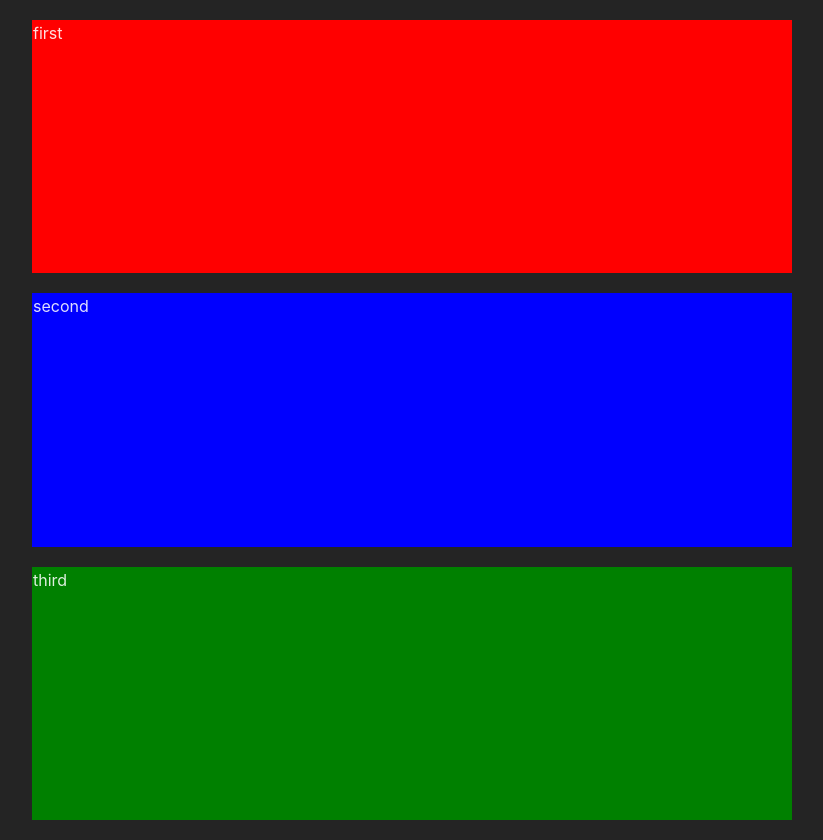
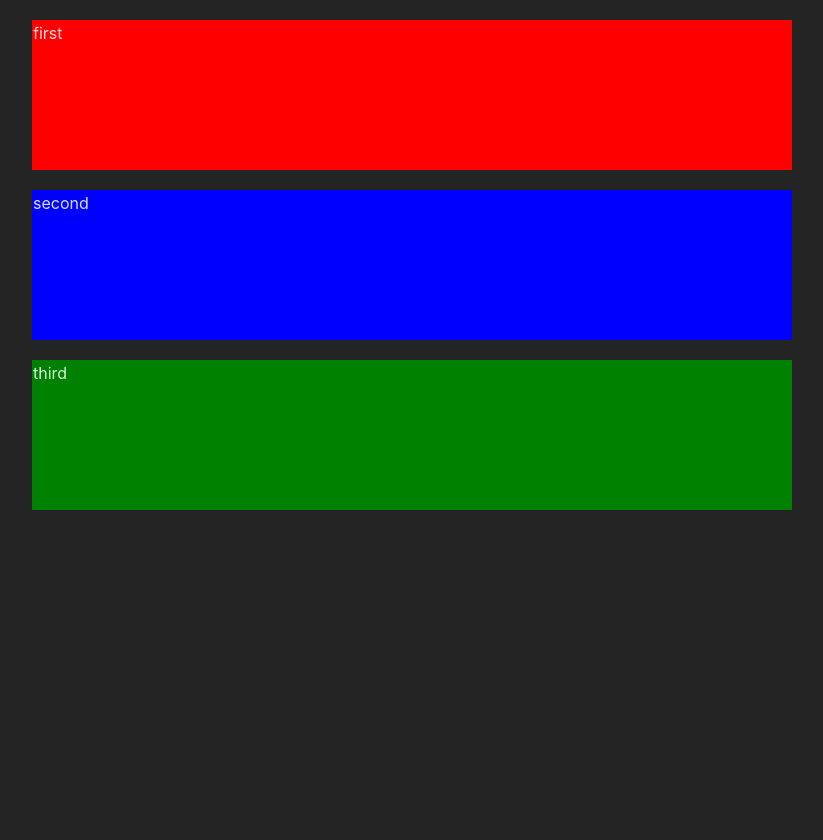
Before and after one commit to Harsh244007/dynamic-div, a Preact app: page / in a window 1280 px wide. Shown: the whole page, without its empty margins (228-1051 px from the left). After the commit the page ends 800 px from the top, so only its background shows below. Built offline with nearby package versions, Linux system fonts and the light colour scheme.

Commit message:
* Updated Code.

```diff
--- a/src/app.tsx
+++ b/src/app.tsx
@@ -16,7 +16,7 @@ const App = () => {
   };
 
   return (
-    <div className={`grid ${expanded.value && "uniqueGrid"} gap-5 w-full h-screen`}>
+    <div className={`flex flex-wrap justify-center ${expanded.value && "uniqueGrid"} gap-5 w-full `}>
       {divItems.map((divItem, index) => (
         <div key={divItem.id} className={`border bg-${divItem.color}-500 cursor-pointer`} onClick={() => handleClickDiv(index)}>
           <p>{divItem.name}</p>
--- a/src/index.css
+++ b/src/index.css
@@ -39,7 +39,7 @@ body * {
   background-color: var(--color);
   border-color: var(--color);
 }
-.grid{
+/* .grid{
   grid-template-columns: auto;
   transition: 2s;
   grid-template-rows: auto auto auto;
@@ -51,4 +51,21 @@ body * {
 .uniqueGrid > div:first-child{
 outline: 5px solid cyan;
 grid-column: 1/3;
+} */
+.flex {
+  display: flex;
+  flex-direction: column;
 }
+.flex > div {
+  width: 100%;
+  height: 150px;
+}
+.uniqueGrid{
+  flex-direction: row;
+}
+.uniqueGrid > div {
+  width: 48%;
+}
+.uniqueGrid > div:first-child {
+  width: 100%;
+}
```
